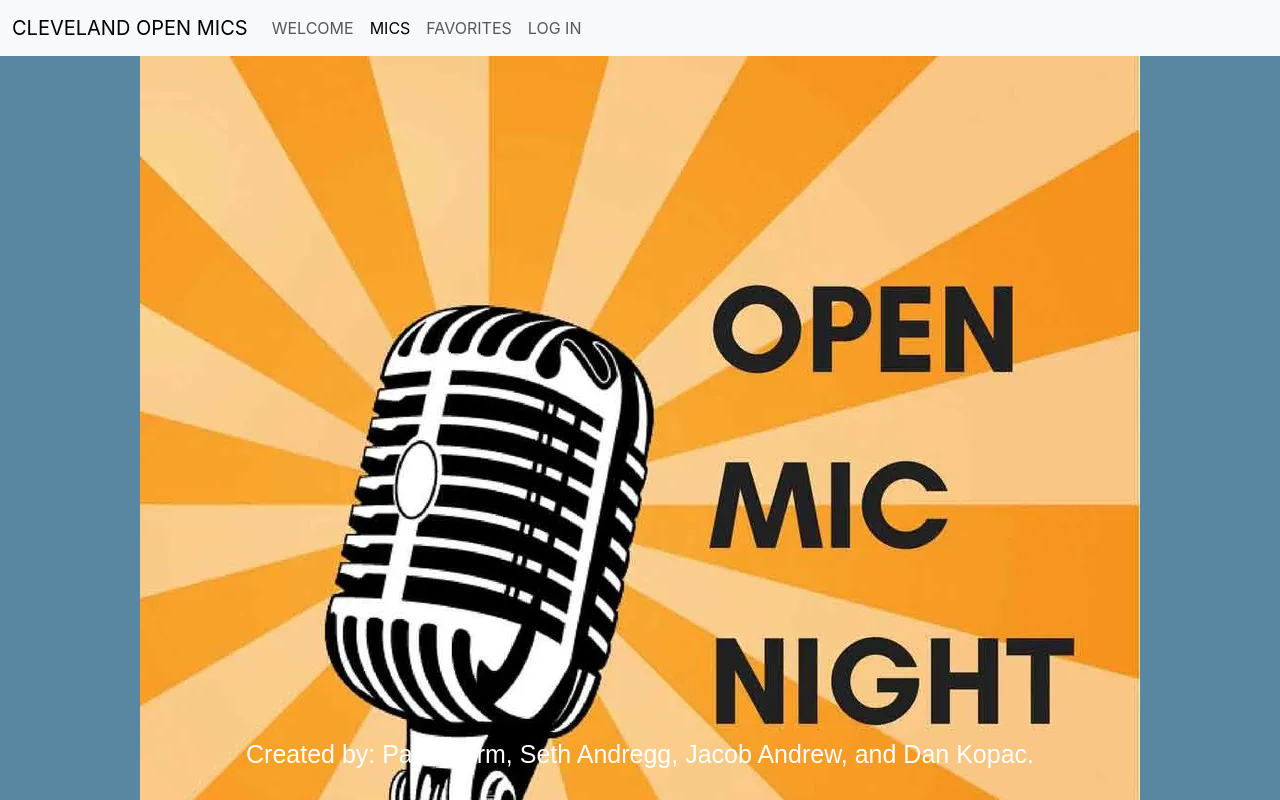
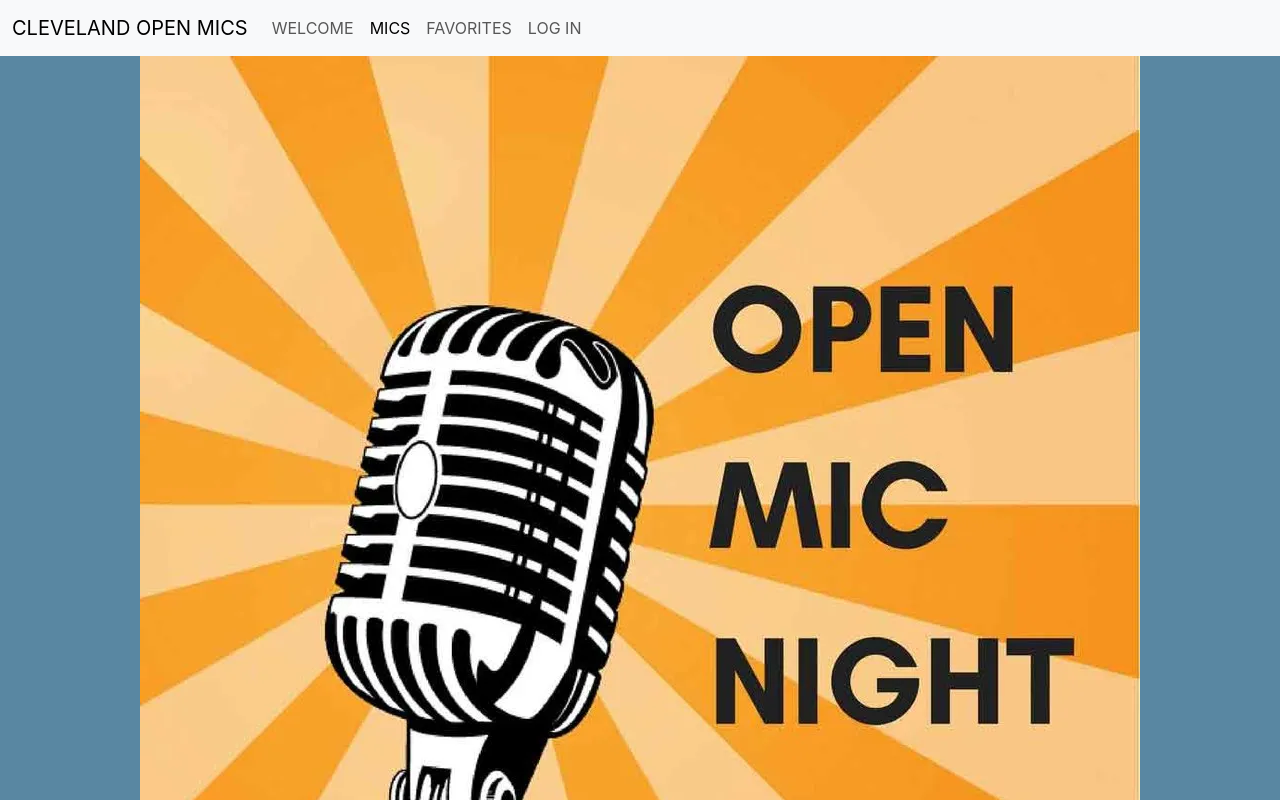
Before and after one commit to paulisturm/Local-Open-Mics, a React (Create React App) app in the folder client/: page / in a window 1280 px wide. Shown: the top 800 px of the page. Built offline with nearby package versions, Linux system fonts and the light colour scheme.

Commit message:
footer fixed...kinda

```diff
--- a/client/src/App.js
+++ b/client/src/App.js
@@ -25,7 +25,7 @@ function App() {
       (<Welcome />)
       }
       <div style={{ backgroundImage:`url(${Image})`,backgroundRepeat:"no-repeat" }}></div>
-      <Footer/>
+      <Footer></Footer>
    </div>
   );
 }
--- a/client/src/components/Footer.js
+++ b/client/src/components/Footer.js
@@ -2,7 +2,7 @@ import React from "react";
 
 const styles = {
     footer: {
-        position: "sticky",
+        position: "fixed-bottom",
         left: "0",
         bottom: "0",
         width: "100%",
```
